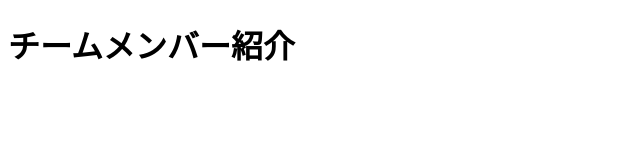
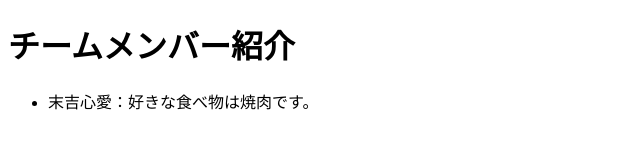
Before and after one commit to kokoro0107/kyoudou, a plain HTML site: page index.html in a window 1280 px wide. Shown: the whole page, without its empty margins (0-640 px from the left). Drawn offline with Linux system fonts and the light colour scheme.

Commit message:
Update index.html

```diff
--- a/index.html
+++ b/index.html
@@ -6,7 +6,7 @@
 <body>
     <h1>チームメンバー紹介</h1>
     <ul>
-
+        <li>末吉心愛：好きな食べ物は焼肉です。</li>
     </ul>
 </body>
 </html>
```
